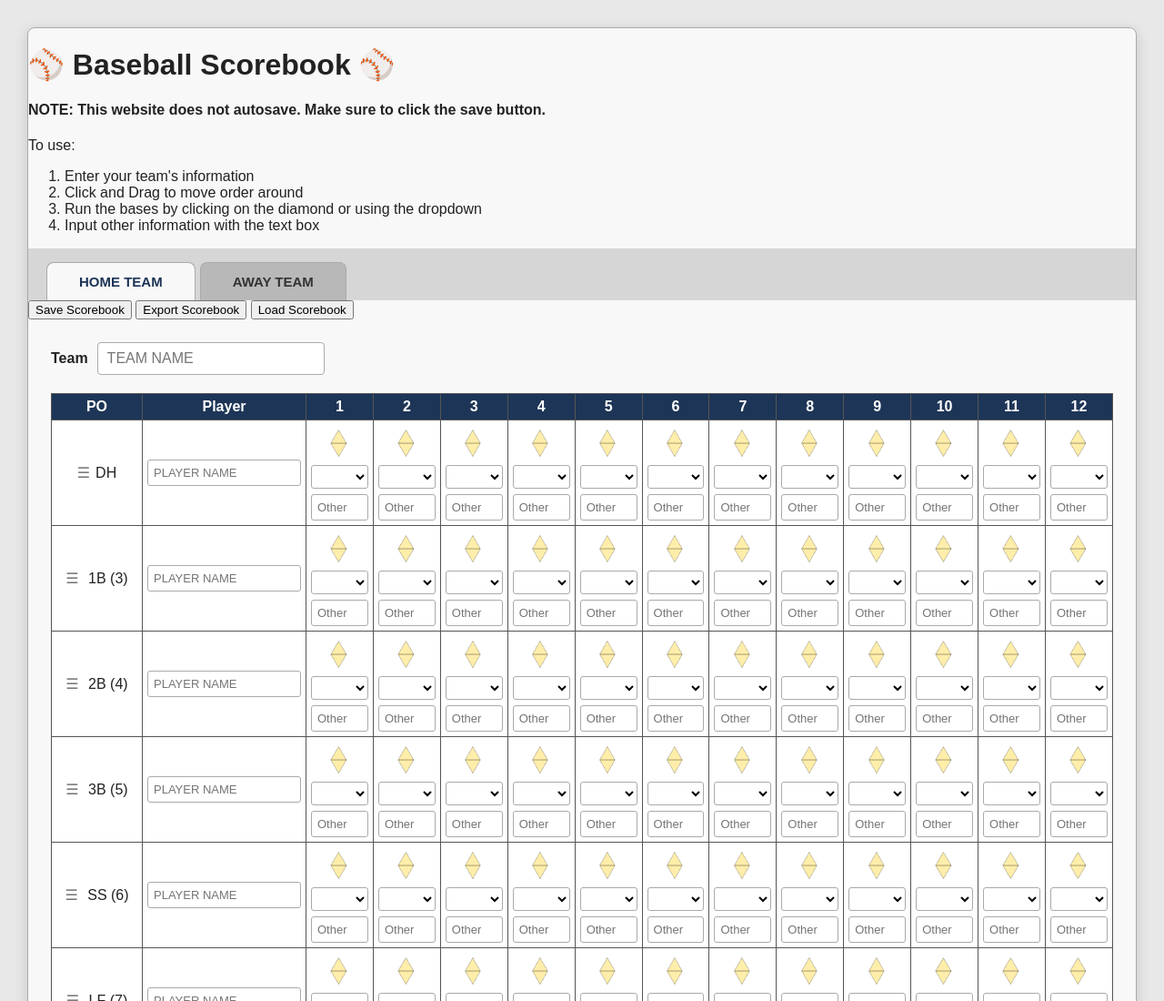
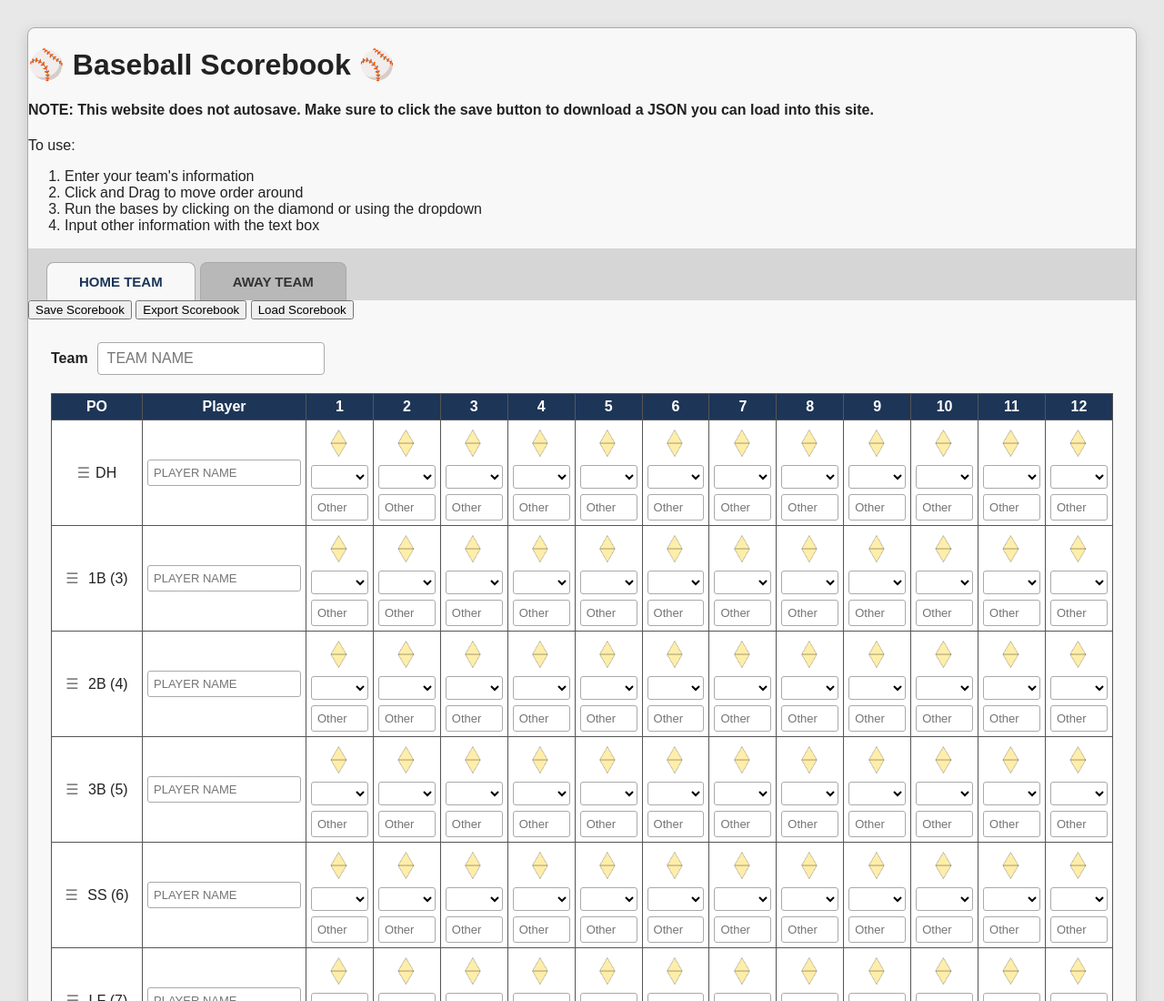
Before and after one commit to beckystar4/baseball-scorecard, a plain HTML site: page index.html in a window 1280 px wide. Shown: the top 1100 px of the page at 91% size. Drawn offline with Linux system fonts and the light colour scheme.

Commit message:
updated instruction

```diff
--- a/index.html
+++ b/index.html
@@ -9,7 +9,7 @@
 </head>
 <main class="scorebook">
     <h1>⚾ Baseball Scorebook ⚾</h1>
-<h4>NOTE: This website does not autosave. Make sure to click the save button.</h4>
+<h4>NOTE: This website does not autosave. Make sure to click the save button to download a JSON you can load into this site.</h4>
 <p>To use: </p>
 <ol>
     <li>Enter your team's information</li>
```
